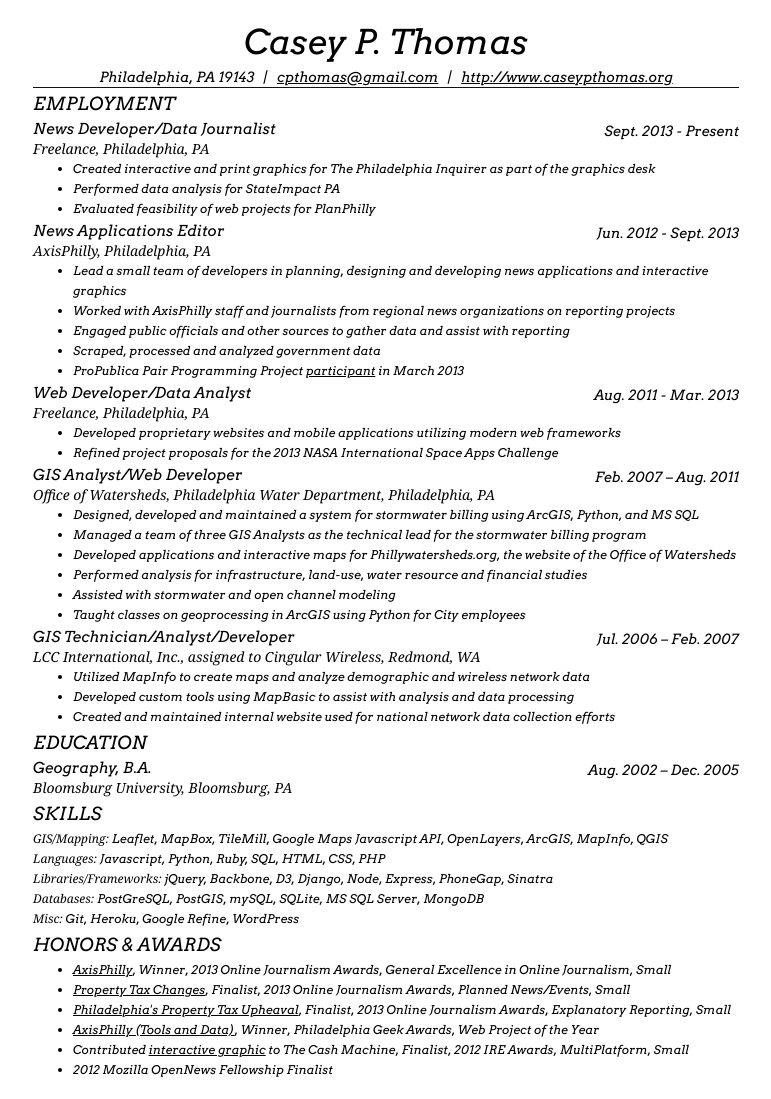
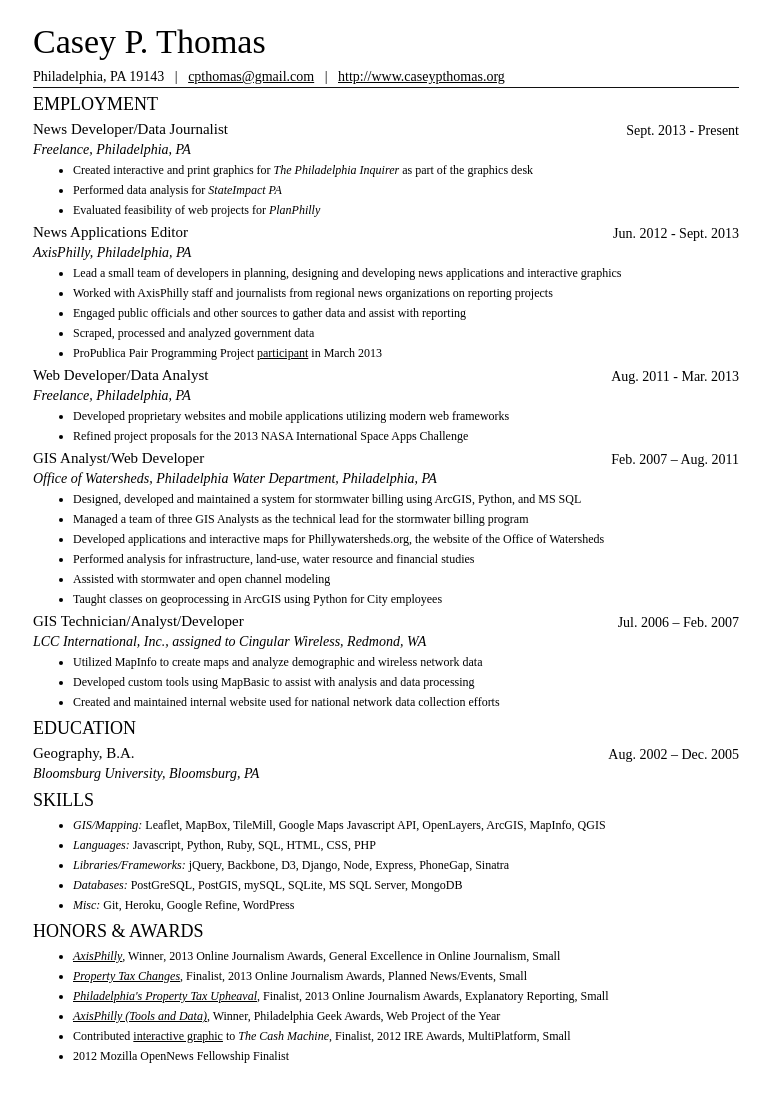
Before and after one commit to caseycesari/caseycesari.github.com, a Jekyll site: the page resume/index.html, which Jekyll copies as it is, in a window 1280 px wide. Shown: the whole page, without its empty margins (254-1025 px from the left). Built offline with Jekyll 4.4.1, drawn with Linux system fonts in a browser that asks for light colours.

Commit message:
Resume layout and type changes

```diff
--- /dev/null
+++ b/assets/css/resume-print.css
@@ -0,0 +1,8 @@
+html, body, div {
+	width: 100%; margin: 0; float: none;
+}
+
+li {
+	font-size: 11px;
+	line-height: 1.4em;
+}
--- a/assets/css/resume.css
+++ b/assets/css/resume.css
@@ -1,5 +1,5 @@
 body {
-  font-family: 'Arvo', serif;
+  font-family: "adelle", serif;
   font-size: 14px;
   line-height: 20px;
   width: 710px;
@@ -15,7 +15,7 @@
 }
 
 h1 {
-  text-align: center;
+  text-align: left;
   font-size: 34px;
   font-weight: 200;
   margin: 15px 0 5px 0;
@@ -28,14 +28,13 @@
 }
 
 h3 {
-  font-weight: 300;
+  font-weight: 500;
   font-size: 15px;
   margin: 0;
   display: inline-block;
 }
 
 h4 {
-  font-family: Georgia, serif;
   font-size: 12px;
   font-style: italic;
   font-weight: normal;
@@ -54,24 +53,22 @@
 .contact {
   border-bottom: 1px solid #111;
   margin: 15px 0 5px 0;
-  text-align: center;
+  text-align: left;
 }
 
 .date {
   display: inline-block;
   float: right;
   margin-top: 2px;
+  font-weight: 300;
 }
 
 .location {
-  font-family: Georgia, serif;
   font-style: italic;
   display: block;
 }
 
 .skill-set {
-  padding: 0;
-  list-style-type: none;
 }
 
 .publication {
--- a/resume/index.html
+++ b/resume/index.html
@@ -3,12 +3,15 @@
 <head>
   <meta charset="utf-8">
   <title>Resume of Casey P. Thomas</title>
-  <meta name="description" content="The resume of Casey P. Thomas. Web Developer and GIS analyst. Philadelphia, PA.">
+  <meta name="description" content="The resume of Casey P. Thomas.">
   <!--[if lt IE 9]>
   <script src="http://html5shiv.googlecode.com/svn/trunk/html5.js"></script>
   <![endif]-->
-  <link href='http://fonts.googleapis.com/css?family=Arvo:200,300,400italic' rel='stylesheet' type='text/css'>
-  <link rel="stylesheet" type="text/css" href="/assets/css/resume.css" />
+  <script type="text/javascript" src="//use.typekit.net/evj3fqt.js"></script>
+  <script type="text/javascript">try{Typekit.load();}catch(e){}</script>
+  <script src="//use.edgefonts.net/source-sans-pro.js"></script>
+  <link rel="stylesheet" href="/assets/css/resume.css" type="text/css"/>
+  <link rel="stylesheet" href="/assets/css/resume-print.css" type="text/css" media="print" />
   <script type="text/javascript">
 
     var _gaq = _gaq || [];
```
